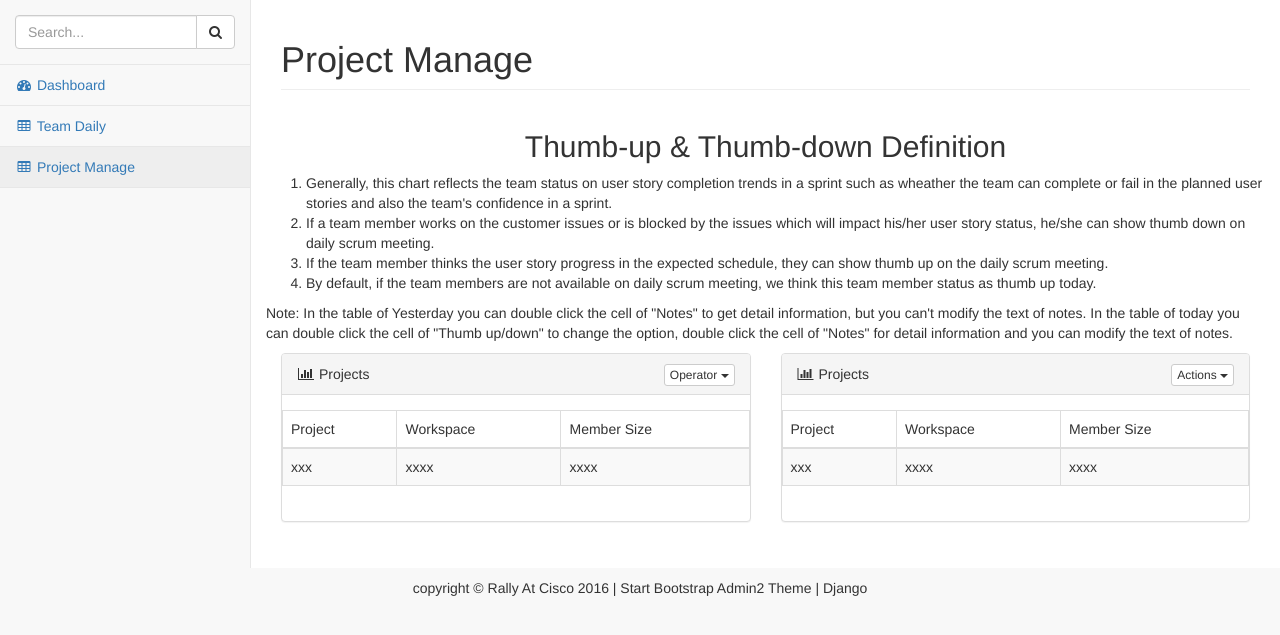
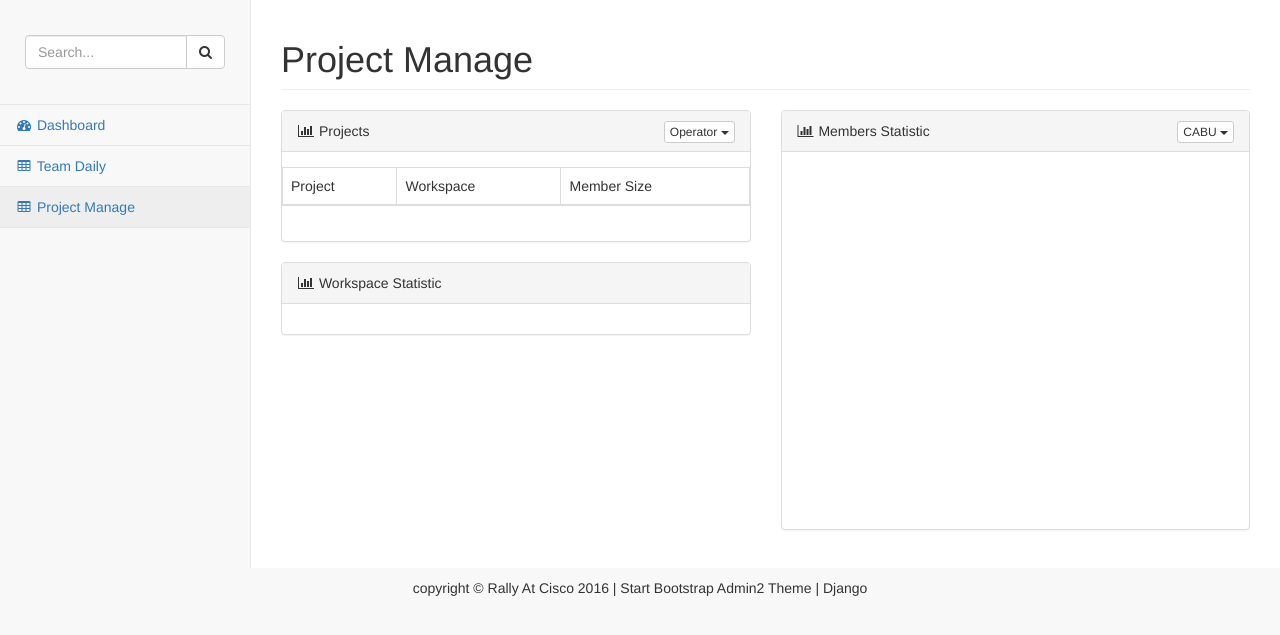
Before and after one commit to Cyrilplus/ca, a Django app: page /rally/project-manage in a window 1280 px wide. Shown: the part 51-686 px from the top of the page. Run offline with Django 3.2, Linux system fonts and the light colour scheme; data that the repository does not hold is empty; some libraries are stand-ins or nearby versions.

Commit message:
finished project manage

```diff
--- a/ca/settings.py
+++ b/ca/settings.py
@@ -80,7 +80,7 @@
         'ENGINE': 'django.db.backends.mysql',
         'NAME': 'rally',
         'USER': 'root',
-        'PASSWORD': 'cabu',
+        'PASSWORD': '',
     }
 }
 
--- a/ca/urls.py
+++ b/ca/urls.py
@@ -19,6 +19,12 @@
 
 urlpatterns = [
     url(r'^admin/', admin.site.urls),
+    url(r'^rally/add-project-from-rally', rally_views.add_project_from_rally),
+    url(r'^rally/get-iterations-by-project-workspace', rally_views.get_iterations_by_project_workspace),
+    url(r'rally/get-projects-by-workspace-from-rally', rally_views.get_projects_by_workspace_from_rally),
+    url(r'^rally/get-workspaces-from-rally',rally_views.get_workspaces_from_rally),
+    url(r'^rally/workspace-projects-statistic', rally_views.workspace_projects_statistic),
+    url(r'^rally/all-projects', rally_views.all_projects),
     url(r'^rally/projects-by-workspace', rally_views.projects_by_workspace),
     url(r'^rally/workspaces', rally_views.workspaces_info),
     url(r'^rally/thumbdownstatistic', rally_views.thumb_down_statistic),
--- a/rally/models.py
+++ b/rally/models.py
@@ -56,7 +56,8 @@
         return {
             'name': self.name,
             'oid': self.oid,
-            'pk': self.pk
+            'pk': self.pk,
+            'workspace': self.workspace.name
         }
 
 
--- /dev/null
+++ b/rally/static/rally/js/project-manage.js
@@ -0,0 +1,218 @@
+/**
+ * Created by yonie on 2016/8/12.
+ */
+
+$(function () {
+    var workspace_project_statistic_chart = false;
+    var member_statistic_bar = false;
+    var member_statistic;
+    var add_workspace;
+    var add_project;
+    var add_iteration;
+    var load_all_projects = function () {
+        $.ajax({
+            url: '/rally/all-projects',
+            dataType: 'JSON',
+            method: 'POST',
+            success: function (data) {
+                /**
+                 * @param {{name:String}} data
+                 */
+                $("#projects-table > tbody").html('');
+                member_statistic = {};
+                var workspaces = [];
+                $("#member-statistic-workspaces").html('');
+                $.each(data.projects, function (index, item) {
+                    var row = "<tr>" +
+                        "<td>" + item.name + "</td>" +
+                        "<td>" + item.workspace + "</td>" +
+                        "<td>" + item["member-size"] + "</td>" +
+                        "</tr>"
+                    $("#projects-table > tbody").append(row);
+
+                    if (!member_statistic[item.workspace]) {
+                        member_statistic[item.workspace] = [];
+                        workspaces.push(item.workspace);
+                        $("#member-statistic-workspaces").append('<li><a>' + item.workspace + '</a><li>');
+                    }
+                    member_statistic[item.workspace].push({
+                        name: item.name,
+                        value: item['member-size'],
+                    });
+                });
+                $("#member-statistic-workspaces > li > a").click(function () {
+                    member_statistic_bar.setData(member_statistic[$(this).html()])
+                });
+                var current_workspace = $.cookie('workspace_name');
+                if (!member_statistic_bar) {
+                    member_statistic_bar = Morris.Bar({
+                        element: 'member-statistic-bar',
+                        data: member_statistic[current_workspace],
+                        xkey: 'name',
+                        ykeys: ['value'],
+                        labels: ['Members',],
+                        hideHover: 'auto',
+                        resize: true
+                    });
+                } else {
+                    member_statistic_bar.setData(member_statistic[current_workspace])
+                }
+            },
+            error: function () {
+                alert("Can't load all projects information from server");
+            },
+        });
+    };
+    var load_workspace_statistic = function () {
+        $.ajax({
+            url: '/rally/workspace-projects-statistic',
+            dataType: 'JSON',
+            method: 'POST',
+            success: function (data) {
+                /**
+                 * @param {{statistic:Array}} data
+                 */
+                var statistic = [];
+                var workspace_statistic = data.statistic;
+                var workspace_size = workspace_statistic.length;
+                var i;
+                var item;
+                for (i = 0; i < workspace_size; i++) {
+                    item = {
+                        label: workspace_statistic[i].workspace,
+                        value: workspace_statistic[i].count,
+                    }
+                    statistic.push(item);
+                }
+                if (!workspace_project_statistic_chart) {
+                    workspace_project_statistic_chart = Morris.Donut({
+                        element: 'workspace-project-statistic-chart',
+                        data: statistic,
+                        resize: true,
+                        colors: [
+                            '#87CEFF',
+                            '#FF7F50',
+                        ]
+                    });
+                } else {
+                    workspace_project_statistic_chart.setData(statistic);
+                }
+            },
+            error: function () {
+                alert("Can't load all projects information from server");
+            },
+        });
+    };
+
+    var load_iterations_by_project_workspace_from_rally = function (workspace, project) {
+
+        $("#select-iteration").html('<option value="1" selected="selected">Loading data from Rally ...</option>');
+        $.ajax({
+            url: '/rally/get-iterations-by-project-workspace',
+            dataType: 'JSON',
+            method: 'POST',
+            data: {workspace: workspace, project: project},
+            success: function (data) {
+                /**
+                 * @param {{iterations:Array}} data
+                 */
+                $("#select-iteration").html('');
+                $.each(data.iterations, function (index, item) {
+                    var option = "<option>" + item + "</option>";
+                    $("#select-iteration").append(option);
+                });
+                add_iteration = $("#select-iteration option:selected").text();
+            },
+            error: function () {
+                alert("Can't load workspaces information from rally server");
+            }
+        });
+    };
+
+    var load_projects_by_workspace_from_rally = function (workspace) {
+        $("#select-project").html('<option value="1" selected="selected">Loading data from Rally ...</option>');
+        $.ajax({
+            url: '/rally/get-projects-by-workspace-from-rally',
+            dataType: 'JSON',
+            method: 'POST',
+            data: {workspace: workspace},
+            success: function (data) {
+                $("#select-project").html('');
+                $.each(data.projects, function (index, item) {
+                    var option = "<option value='" + item.oid + "'>" + item.name + "</option>";
+                    $("#select-project").append(option);
+                });
+                add_project = $("#select-project option:selected").text();
+                load_iterations_by_project_workspace_from_rally(add_workspace, add_project);
+            },
+            error: function () {
+                alert("Can't load workspaces information from rally server");
+            }
+        });
+    };
+
+    var load_workspaces_from_rally = function () {
+
+        $("#select-workspace").html('<option value="1" selected="selected">Loading data from Rally ...</option>');
+        $.ajax({
+            url: '/rally/get-workspaces-from-rally',
+            dataType: 'JSON',
+            method: 'POST',
+            success: function (data) {
+                $("#select-workspace").html('');
+                $.each(data.workspaces, function (index, item) {
+                    var option = "<option value='" + item.oid + "'>" + item.name + "</option>";
+                    $("#select-workspace").append(option);
+                });
+                add_workspace = $("#select-workspace option:selected").text();
+                load_projects_by_workspace_from_rally(add_workspace);
+            },
+            error: function () {
+                alert("Can't load workspaces information from rally server");
+            }
+        });
+    };
+    load_workspace_statistic();
+    load_all_projects();
+    $("#select-workspace").change(function () {
+        $("#select-project").html('');
+        $("#select-iteration").html('');
+        add_workspace = $("#select-workspace option:selected").text();
+        load_projects_by_workspace_from_rally(add_workspace);
+    });
+
+    $("#select-project").change(function () {
+        $("#select-iteration").html('');
+        add_project = $("#select-project option:selected").text();
+        load_iterations_by_project_workspace_from_rally(add_workspace, add_project);
+    });
+
+    $("#select-iteration").change(function () {
+        add_iteration = $("#select-iteration option:selected").text();
+    });
+
+    $("#btn-add-project").on('click', function () {
+        $("#add-project-modal").modal('show');
+        load_workspaces_from_rally();
+    });
+    $("#save-add-project").on('click', function () {
+        $("#add-project-modal").modal('hide');
+        $.ajax({
+            url: '/rally/add-project-from-rally',
+            dataType: 'JSON',
+            method: 'POST',
+            data: {
+                workspace: add_workspace,
+                project: add_project,
+                iteration: add_iteration
+            },
+            success: function () {
+                alert("You are lucky to add or update a project to database");
+                location.reload();
+            },
+            error: function () {
+                alert("Can't add this project to database\n Please contact Yong Nie(yonie@cisco.com) to fix this issue");
+            }
+        });
+    });
+});
--- a/rally/templates/rally/index.html
+++ b/rally/templates/rally/index.html
@@ -419,7 +419,6 @@
         </div>
         <!-- /.col-lg-8 -->
         <div class="col-lg-4">
-            <!-- /.panel -->
             <div class="panel panel-default">
                 <div class="panel-heading">
                     <i class="fa fa-bar-chart-o fa-fw"></i>
--- a/rally/templates/rally/project-manage.html
+++ b/rally/templates/rally/project-manage.html
@@ -6,33 +6,15 @@
 {% block header %}
     Project Manage
 {% endblock %}
+{% block css %}
+    <style media="screen">
+        .input-group {
+            margin: 20px 10px;
+        }
+
+    </style>
+{% endblock %}
 {% block content %}
-    <div>
-        <div class="row">
-            <h2 class="text-center">Thumb-up & Thumb-down Definition</h2>
-            <ol>
-                <li>Generally, this chart reflects the team status on user story completion trends in a sprint such as
-                    wheather the team can complete or fail in the planned user stories and also the team's confidence in
-                    a sprint.
-                </li>
-                <li>If a team member works on the customer issues or is blocked by the issues which will impact his/her
-                    user story status, he/she can show thumb down on daily scrum meeting.
-                </li>
-                <li>If the team member thinks the user story progress in the expected schedule, they can show thumb up
-                    on the daily scrum meeting.
-                </li>
-                <li>By default, if the team members are not available on daily scrum meeting, we think this team member
-                    status as thumb up today.
-                </li>
-            </ol>
-            <p>
-                Note: In the table of Yesterday you can double click the cell of "Notes" to get detail information, but
-                you can't modify the text of notes. In the table of today you can double click the cell of "Thumb
-                up/down" to change the option, double click the cell of "Notes" for detail information and you can
-                modify the text of notes.
-            </p>
-        </div>
-    </div>
     <div>
         <div class="row">
             <div class="col-lg-6">
@@ -49,10 +31,7 @@
                                 </button>
                                 <ul class="dropdown-menu pull-right" role="menu">
                                     <li>
-                                        <a href="#">Add Project</a>
-                                    </li>
-                                    <li>
-                                        <a href="#">Update Project</a>
+                                        <a id="btn-add-project">Add or Update A Project</a>
                                     </li>
                                 </ul>
                             </div>
@@ -62,7 +41,7 @@
                     <div class="panel-body">
                         <div class="row">
                             <div class="table-responsive">
-                                <table class="table table-bordered table-hover table-striped">
+                                <table id="projects-table" class="table table-bordered table-hover table-striped">
                                     <thead>
                                     <tr>
                                         <td>Project</td>
@@ -71,11 +50,6 @@
                                     </tr>
                                     </thead>
                                     <tbody>
-                                    <tr>
-                                        <td>xxx</td>
-                                        <td>xxxx</td>
-                                        <td>xxxx</td>
-                                    </tr>
                                     </tbody>
                                 </table>
                             </div>
@@ -87,32 +61,37 @@
                     <!-- /.panel-body -->
                 </div>
                 <!-- /.panel -->
+
+                <div class="panel panel-default">
+                    <div class="panel-heading">
+                        <i class="fa fa-bar-chart-o fa-fw"></i>
+                        Workspace Statistic
+                    </div>
+                    <div class="panel-body">
+                        <div id="workspace-project-statistic-chart"></div>
+                    </div>
+                    <!-- /.panel-body -->
+                </div>
+                <!-- /.panel -->
             </div>
             <div class="col-lg-6">
                 <div class="panel panel-default">
                     <div class="panel-heading">
                         <i class="fa fa-bar-chart-o fa-fw"></i>
-                        Projects
+                        Members Statistic
                         <div class="pull-right">
                             <div class="btn-group">
                                 <button type="button" class="btn btn-default btn-xs dropdown-toggle"
                                         data-toggle="dropdown">
-                                    Actions
+                                    CABU
                                     <span class="caret"></span>
                                 </button>
-                                <ul class="dropdown-menu pull-right" role="menu">
+                                <ul id="member-statistic-workspaces" class="dropdown-menu pull-right" role="menu">
                                     <li>
-                                        <a href="#">Action</a>
+                                        <a  href="#">CABU</a>
                                     </li>
                                     <li>
-                                        <a href="#">Another action</a>
-                                    </li>
-                                    <li>
-                                        <a href="#">Something else here</a>
-                                    </li>
-                                    <li class="divider"></li>
-                                    <li>
-                                        <a href="#">Separated link</a>
+                                        <a href="#">CSG</a>
                                     </li>
                                 </ul>
                             </div>
@@ -120,29 +99,7 @@
                     </div>
                     <!-- /.panel-heading -->
                     <div class="panel-body">
-                        <div class="row">
-                            <div class="table-responsive">
-                                <table class="table table-bordered table-hover table-striped">
-                                    <thead>
-                                    <tr>
-                                        <td>Project</td>
-                                        <td>Workspace</td>
-                                        <td>Member Size</td>
-                                    </tr>
-                                    </thead>
-                                    <tbody>
-                                    <tr>
-                                        <td>xxx</td>
-                                        <td>xxxx</td>
-                                        <td>xxxx</td>
-                                    </tr>
-                                    </tbody>
-                                </table>
-                            </div>
-                            <!-- /.table-responsive -->
-
-                        </div>
-                        <!-- /.row -->
+                        <div id="member-statistic-bar"></div>
                     </div>
                     <!-- /.panel-body -->
                 </div>
@@ -150,4 +107,41 @@
             </div>
         </div>
     </div>
+    <div class="modal fade" tabindex="-1" role="dialog" id="add-project-modal">
+        <div class="modal-dialog" role="document">
+            <div class="modal-content">
+                <div class="modal-header">
+                    <button type="button" class="close" data-dismiss="modal" aria-label="Close"><span
+                            aria-hidden="true">&times;</span></button>
+                    <h4 class="modal-title">Add a project from Rally</h4>
+                </div>
+                <div class="modal-body">
+                    <div class="input-group input-group-lg">
+                        <span class="input-group-addon" id="sizing-addon1">Workspace</span>
+                        <select type="text" class="form-control" id="select-workspace">
+                        </select>
+                    </div>
+                    <div class="input-group input-group-lg">
+                        <span class="input-group-addon" id="sizing-addon1">&nbsp Project &nbsp &nbsp</span>
+                        <select type="text" class="form-control" id="select-project">
+                        </select>
+                    </div>
+                    <div class="input-group input-group-lg">
+                        <span class="input-group-addon" id="sizing-addon1">&nbsp Iteration &nbsp</span>
+                        <select type="text" class="form-control" id="select-iteration">
+                        </select>
+                    </div>
+
+                </div>
+                <div class="modal-footer">
+                    <button type="button" class="btn btn-default" data-dismiss="modal">Close</button>
+                    <button type="button" class="btn btn-primary" id="save-add-project">Save changes</button>
+                </div>
+            </div><!-- /.modal-content -->
+        </div><!-- /.modal-dialog -->
+    </div><!-- /.modal -->
 {% endblock %}
+
+{% block js %}
+    <script src="{% static 'rally/js/project-manage.js' %}" charset="utf-8"></script>
+{% endblock %}
--- a/rally/templates/rally/team-daily.html
+++ b/rally/templates/rally/team-daily.html
@@ -232,5 +232,5 @@
 {% endblock %}
 
 {% block js %}
-    <script src="{% static 'rally/js/manage.js' %}" charset="utf-8"></script>
+    <script src="{% static 'rally/js/team-daily.js' %}" charset="utf-8"></script>
 {% endblock %}
--- a/rally/views.py
+++ b/rally/views.py
@@ -1,11 +1,15 @@
 from django.shortcuts import render
-from models import *
-import datetime
 import json
 from django.http import HttpResponse
 from django.db.models import Count
 
 from django.views.decorators.csrf import csrf_exempt
+from pyral import Rally
+from rally.models import *
+from pyral import RallyRESTAPIError
+import migrate
+
+apikey = '_y5GuRbLvQKq80xgF7yKQB1YYydNb2EURouvzUAbOXs4'
 
 
 # Create your views here.
@@ -231,3 +235,123 @@
         result['success'] = True
         result['projects'] = [item.as_json() for item in projects]
     return HttpResponse(json.dumps(result), content_type='application/json')
+
+
+@csrf_exempt
+def all_projects(request):
+    projects = Project.objects.all().order_by('workspace__name')
+    result = dict()
+    if len(projects) == 0 or projects is None:
+        result['success'] = False
+    else:
+        json_projects = []
+        for project in projects:
+            members = TeamMember.objects.all().filter(project=project)
+            proj = project.as_json()
+            proj['member-size'] = len(members)
+            json_projects.append(proj)
+        result['success'] = True
+        result['projects'] = json_projects
+    return HttpResponse(json.dumps(result), content_type='application/json')
+
+
+@csrf_exempt
+def workspace_projects_statistic(request):
+    workspaces = Project.objects.values('workspace__name').annotate(count=Count('workspace__name'))
+    statistic = []
+    for item in workspaces:
+        row = dict()
+        row['count'] = item['count']
+        row['workspace'] = item['workspace__name']
+        statistic.append(row)
+    result = dict()
+    result['success'] = True
+    result['statistic'] = statistic
+    return HttpResponse(json.dumps(result), content_type='application/json')
+
+
+@csrf_exempt
+def get_workspaces_from_rally(request):
+    result = dict()
+    try:
+        global apikey
+        rally = Rally(apikey=apikey)
+        rally_workspaces = rally.getWorkspaces()
+        workspaces = []
+        for wksp in rally_workspaces:
+            item = dict()
+            item['name'] = wksp.Name
+            item['oid'] = wksp.oid
+            workspaces.append(item)
+        result['success'] = True
+        result['workspaces'] = workspaces
+    except RallyRESTAPIError:
+        result['success'] = False
+        result['message'] = "Can't access rally server"
+
+    return HttpResponse(json.dumps(result), content_type='application/json')
+
+
+@csrf_exempt
+def get_projects_by_workspace_from_rally(request):
+    result = dict()
+    workspace = request.POST.get('workspace', 'CABU')
+    try:
+        global apikey
+        rally = Rally(apikey=apikey)
+        rally.setWorkspace(workspace)
+        rally_projects = rally.getProjects(workspace)
+        projects = []
+        for project in rally_projects:
+            item = {
+                'name': project.Name,
+                'oid': project.oid
+            }
+            projects.append(item)
+        result['success'] = True
+        result['projects'] = projects
+        result['workspace'] = workspace
+    except RallyRESTAPIError:
+        result['success'] = False
+        result['message'] = "Can't access rally server"
+
+    return HttpResponse(json.dumps(result), content_type='application/json')
+
+
+@csrf_exempt
+def get_iterations_by_project_workspace(request):
+    workspace = request.POST.get('workspace', 'CABU')
+    project = request.POST.get('project', 'DOCSIS-SJ')
+    result = dict()
+    try:
+        global apikey
+        rally = Rally(apikey=apikey)
+        rally.setWorkspace(workspace)
+        rally.setProject(project)
+        query = '(Owner != null) and (Iteration.Name != null )'
+        takes = rally.get('Task', fetch=True, query=query)
+        iteration_set = set()
+        for task in takes:
+            iteration_set.add(task.Iteration.Name)
+        iterations = []
+        for iteration in iteration_set:
+            iterations.append(iteration)
+        result['success'] = True
+        result['iterations'] = iterations
+    except RallyRESTAPIError:
+        result['success'] = False
+        result['message'] = "Can't access rally server"
+    return HttpResponse(json.dumps(result), content_type='application/json')
+
+
+@csrf_exempt
+def add_project_from_rally(request):
+    workspace = request.POST.get('workspace', 'CABU')
+    project = request.POST.get('project', 'DOCSIS-SJ')
+    iteration = request.POST.get('iteration', '')
+    result = dict()
+    if migrate.migrate_team_member_from_rally(workspace=workspace, project=project, iteration_name=iteration):
+        result['success'] = True
+    else:
+        result['success'] = False
+    return HttpResponse(json.dumps(result), content_type='application/json')
```
Also changed, not shown: migrate.py (+4 -3 lines), rally/static/rally/js/team-daily.js (renamed from rally/static/rally/js/manage.js).
